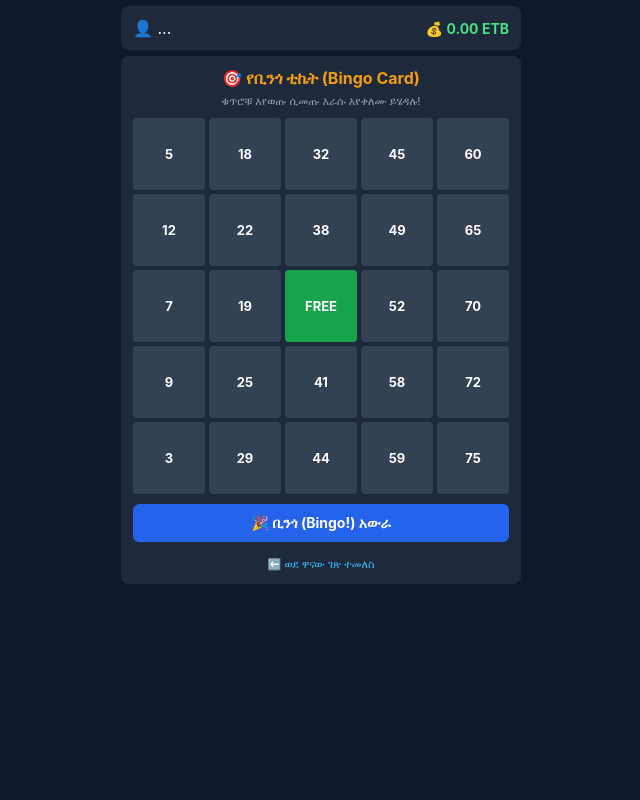
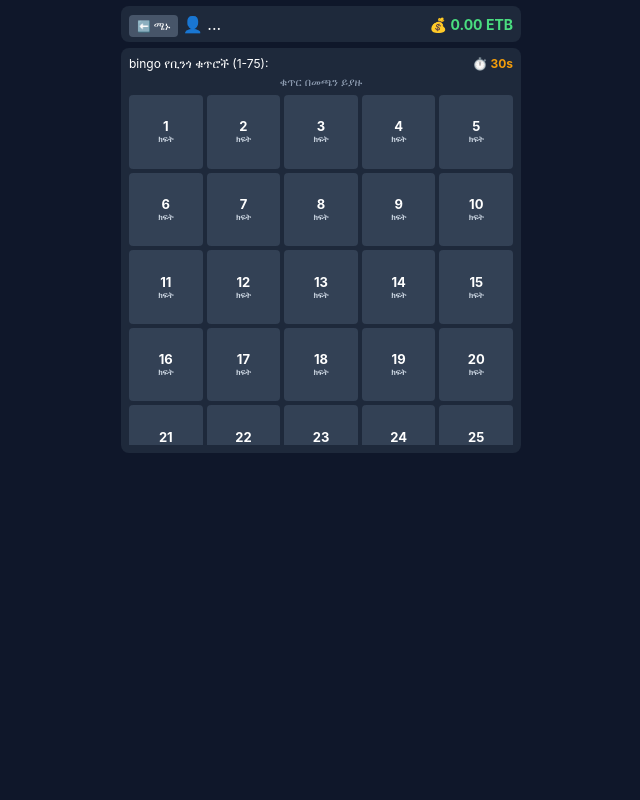
Before and after one commit to AzazhT/keno-bingo-bot, a website: page public/bingo.html in a window 1280 px wide. Shown: the whole page, without its empty margins (319-959 px from the left). Drawn offline with nearby package versions, Linux system fonts and the light colour scheme; no server answers.

Commit message:
Update bingo.html

```diff
--- a/public/bingo.html
+++ b/public/bingo.html
@@ -9,35 +9,35 @@
   <style>
     * { box-sizing: border-box; margin: 0; padding: 0; font-family: -apple-system, BlinkMacSystemFont, "Segoe UI", Roboto, sans-serif; }
     body { background: #0f172a; color: #fff; padding: 6px; display: flex; flex-direction: column; align-items: center; }
-    .card { width: 100%; max-width: 400px; background: #1e293b; border-radius: 8px; padding: 12px; margin-bottom: 6px; text-align: center; }
+
+    .card { width: 100%; max-width: 400px; background: #1e293b; border-radius: 8px; padding: 8px; margin-bottom: 6px; }
     .header { display: flex; justify-content: space-between; align-items: center; }
     .balance { color: #4ade80; font-weight: bold; font-size: 14px; }
-    .bingo-grid { display: grid; grid-template-columns: repeat(5, 1fr); gap: 4px; margin-top: 10px; }
-    .bingo-cell { aspect-ratio: 1; background: #334155; color: #fff; border-radius: 4px; display: flex; align-items: center; justify-content: center; font-weight: bold; font-size: 13px; }
-    .bingo-cell.marked { background: #16a34a !important; }
-    .btn { background: #2563eb; color: white; border: none; padding: 10px; border-radius: 6px; font-weight: bold; width: 100%; cursor: pointer; margin-top: 10px; font-size: 14px; }
+    .back-btn { background: #475569; color: #fff; border: none; padding: 4px 8px; border-radius: 4px; cursor: pointer; font-size: 11px; text-decoration: none; }
+
+    .grid { display: grid; grid-template-columns: repeat(5, 1fr); gap: 4px; margin-top: 6px; max-height: 350px; overflow-y: auto; }
+    .bingo-btn { aspect-ratio: 1; background: #334155; color: #fff; border: none; border-radius: 4px; font-weight: bold; font-size: 13px; cursor: pointer; display: flex; flex-direction: column; align-items: center; justify-content: center; }
+    .bingo-btn.taken { background: #dc2626 !important; cursor: not-allowed; }
+    .bingo-btn.my-taken { background: #16a34a !important; }
+    .sub-text { font-size: 8px; color: #cbd5e1; }
   </style>
 </head>
 <body>
 
-  <div class="card header" style="width: 100%; max-width: 400px; margin-bottom: 6px;">
-    <div>👤 <span id="user-name">...</span></div>
-    <div class="balance">💰 <span id="user-balance">0.00</span> ETB</div>
+  <div class="card header">
+    <div><a href="index.html" class="back-btn">⬅️ ሜኑ</a> 👤 <span id="user-name">...</span></div>
+    <div>
+      <div class="balance">💰 <span id="user-balance">0.00</span> ETB</div>
+    </div>
   </div>
 
   <div class="card">
-    <h2 style="color: #f59e0b; font-size: 16px; margin-bottom: 6px;">🎯 የቢንጎ ቲኬት (Bingo Card)</h2>
-    <p style="font-size: 11px; color: #94a3b8;">ቁጥሮቹ እየወጡ ሲመጡ እራሱ እየቀለሙ ይሄዳሉ!</p>
-
-    <div class="bingo-grid" id="bingo-card-grid">
-      <!-- 5x5 Bingo Card Grid dynamically generated -->
+    <div style="display:flex; justify-content:space-between; font-size:12px; margin-bottom: 4px;">
+      <span> bingo የቢንጎ ቁጥሮች (1-75):</span>
+      <span style="color:#f59e0b; font-weight:bold;">⏱️ <span id="bingo-timer">30</span>s</span>
     </div>
-
-    <button class="btn" onclick="claimBingo()">🎉 ቢንጎ (Bingo!) አውራ</button>
-
-    <div style="margin-top: 10px;">
-      <a href="index.html" style="color: #38bdf8; font-size: 11px; text-decoration: none;">⬅️ ወደ ዋናው ገጽ ተመለስ</a>
-    </div>
+    <div style="font-size: 11px; color: #94a3b8; text-align: center;">ቁጥር በመጫን ይያዙ</div>
+    <div class="grid" id="bingo-grid"></div>
   </div>
 
   <script>
@@ -50,32 +50,68 @@
       first_name: tg?.initDataUnsafe?.user?.first_name || "ተጫዋች"
     };
 
+    let takenNumbersMap = {};
+
+    const gridEl = document.getElementById('bingo-grid');
+    for (let i = 1; i <= 75; i++) {
+      const btn = document.createElement('button');
+      btn.className = 'bingo-btn';
+      btn.id = `bingo-${i}`;
+      btn.innerHTML = `<span>${i}</span><span class="sub-text" id="owner-${i}">ክፍት</span>`;
+      btn.onclick = () => selectBingoNumber(i);
+      gridEl.appendChild(btn);
+    }
+
     socket.on('connect', () => socket.emit('registerUser', currentUser));
 
     socket.on('userData', (data) => {
       document.getElementById('user-name').innerText = data.user.name;
       document.getElementById('user-balance').innerText = data.user.balance.toFixed(2);
+      if (data.bingoTakenNumbers) {
+        takenNumbersMap = data.bingoTakenNumbers;
+        updateBingoBoard();
+      }
     });
 
     socket.on('balanceUpdated', (newBal) => {
       document.getElementById('user-balance').innerText = parseFloat(newBal).toFixed(2);
     });
 
-    // Generate a simple sample 5x5 Bingo Grid
-    const gridEl = document.getElementById('bingo-card-grid');
-    let sampleNumbers = [5, 18, 32, 45, 60,  12, 22, 38, 49, 65,  7, 19, "FREE", 52, 70,  9, 25, 41, 58, 72,  3, 29, 44, 59, 75];
-
-    sampleNumbersforEach = sampleNumbers.forEach((num, index) => {
-      const cell = document.createElement('div');
-      cell.className = 'bingo-cell' + (num === 'FREE' ? ' marked' : '');
-      cell.id = `bingo-cell-${index}`;
-      cell.innerText = num;
-      gridEl.appendChild(cell);
+    socket.on('bingoNumberTaken', (data) => {
+      takenNumbersMap = data.takenNumbersMap;
+      updateBingoBoard();
     });
 
-    function claimBingo() {
-      socket.emit('bingo_winner', { userId: currentUser.id, winAmount: 500 });
-      alert("የቢንጎ አሸናፊነት ጥያቄዎ ተልኳል!");
+    socket.on('bingoGameReset', () => {
+      takenNumbersMap = {};
+      updateBingoBoard();
+    });
+
+    socket.on('errorMsg', (m) => alert(m));
+
+    function selectBingoNumber(num) {
+      socket.emit('selectBingoNumber', { tgId: currentUser.id, number: num });
+    }
+
+    function updateBingoBoard() {
+      for (let i = 1; i <= 75; i++) {
+        const btn = document.getElementById(`bingo-${i}`);
+        const ownerSpan = document.getElementById(`owner-${i}`);
+        const ownerId = takenNumbersMap[i];
+
+        if (ownerId) {
+          btn.classList.add('taken');
+          if (ownerId === String(currentUser.id)) {
+            btn.classList.add('my-taken');
+            ownerSpan.innerText = "የእርስዎ";
+          } else {
+            ownerSpan.innerText = "ተይዟል";
+          }
+        } else {
+          btn.className = 'bingo-btn';
+          ownerSpan.innerText = "ክፍት";
+        }
+      }
     }
   </script>
 </body>
```
